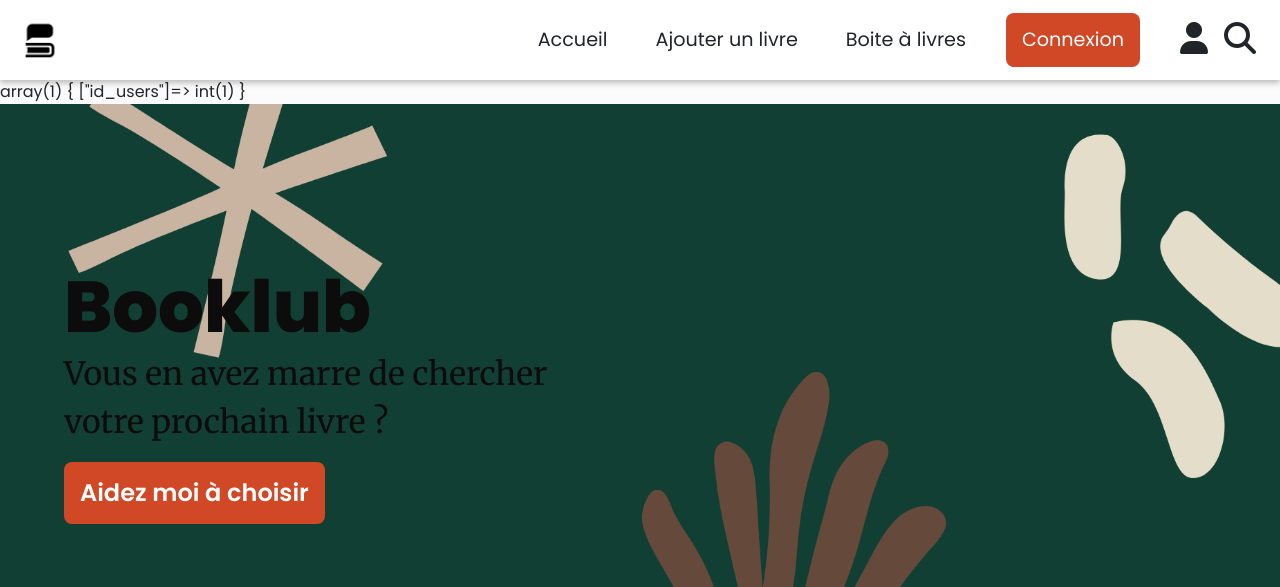
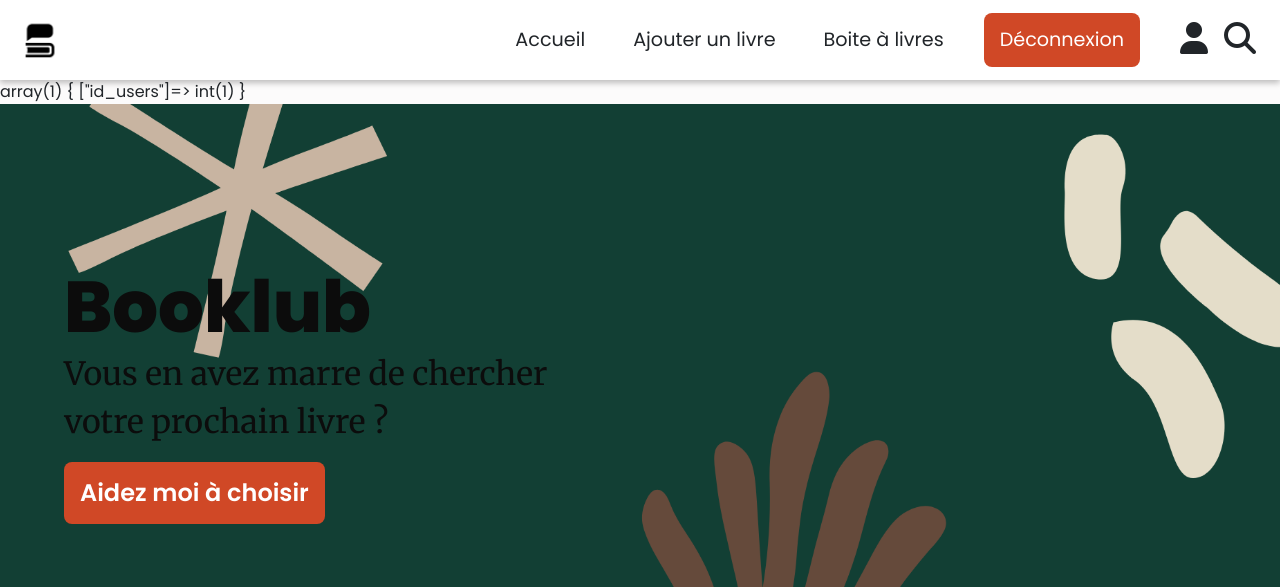
Before and after one commit to Leavlm/booklub, a PHP site: page /booklub/index.php in a window 1280 px wide. Shown: the top 587 px of the page. Run offline with PHP 8.4, Linux system fonts and the light colour scheme; the visitor is signed in with stand-in values (Sample User, id 1); data that the repository does not hold is empty; some libraries are stand-ins or nearby versions.

Commit message:
nav with unsubscribe & subscribe btn

```diff
--- a/includes/_header.php
+++ b/includes/_header.php
@@ -17,7 +17,7 @@
             <li class="nav__itm"><a href="index.php">Accueil</a></li>
             <li class="nav__itm"><a href="new-book.php">Ajouter un livre</a></li>
             <li class="nav__itm">Boite à livres</li>
-            <li class="cta__txt--little"><a href="connexion.php">Connexion</a></li>
+            <li class="cta__txt--little"> <?php if(empty($_SESSION)){ ?><a href="connexion.php">Connexion</a> <?php } else if (!empty($_SESSION)){?><a href="logout.php">Déconnexion</a><?php } ?></li>
 
             <?php if (!empty($_SESSION)) { ?><div class="nav__wrap">
                 <li class="nav__itm">
```
